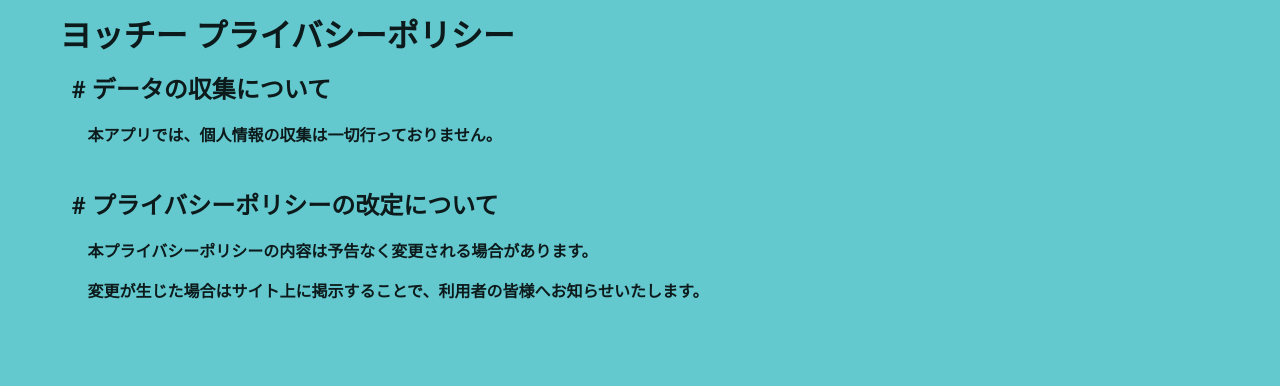
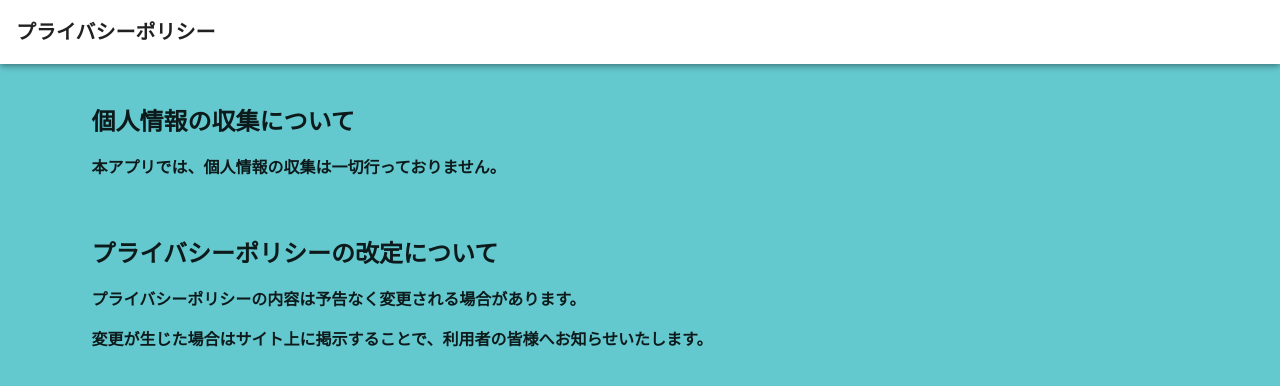
Before and after one commit to rfukasaku/yochy-web, a Nuxt app: page /privacy_policy in a window 1280 px wide. Shown: the top 386 px of the page. Built offline with nearby package versions, Linux system fonts and the light colour scheme.

Commit message:
fix: 画面デザインを修正

```diff
--- a/pages/privacy_policy.vue
+++ b/pages/privacy_policy.vue
@@ -1,18 +1,20 @@
 <template>
   <v-app>
+    <v-app-bar app fixed class="white">
+      <v-toolbar-title>プライバシーポリシー</v-toolbar-title>
+    </v-app-bar>
     <v-main class="background">
-      <v-container>
-        <h1>ヨッチー プライバシーポリシー</h1>
-        <v-container>
-          <h2># データの収集について</h2>
-          <div class="ma-4">
+      <v-container class="px-8">
+        <v-container class="my-4">
+          <h2>個人情報の収集について</h2>
+          <div class="mt-4">
             <p>本アプリでは、個人情報の収集は一切行っておりません。</p>
           </div>
         </v-container>
-        <v-container>
-          <h2># プライバシーポリシーの改定について</h2>
-          <div class="ma-4">
-            <p>本プライバシーポリシーの内容は予告なく変更される場合があります。</p>
+        <v-container class="my-4">
+          <h2>プライバシーポリシーの改定について</h2>
+          <div class="mt-4">
+            <p>プライバシーポリシーの内容は予告なく変更される場合があります。</p>
             <p>変更が生じた場合はサイト上に掲示することで、利用者の皆様へお知らせいたします。</p>
           </div>
         </v-container>
```
